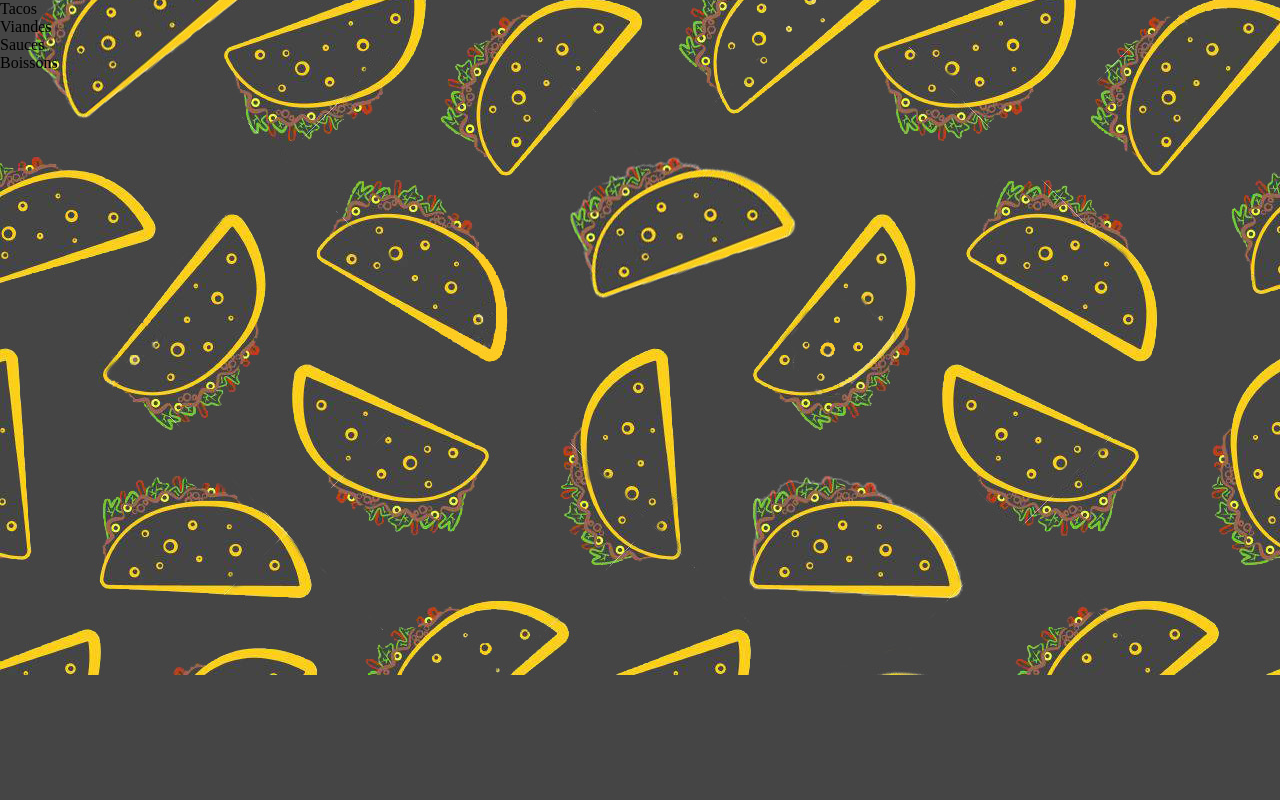
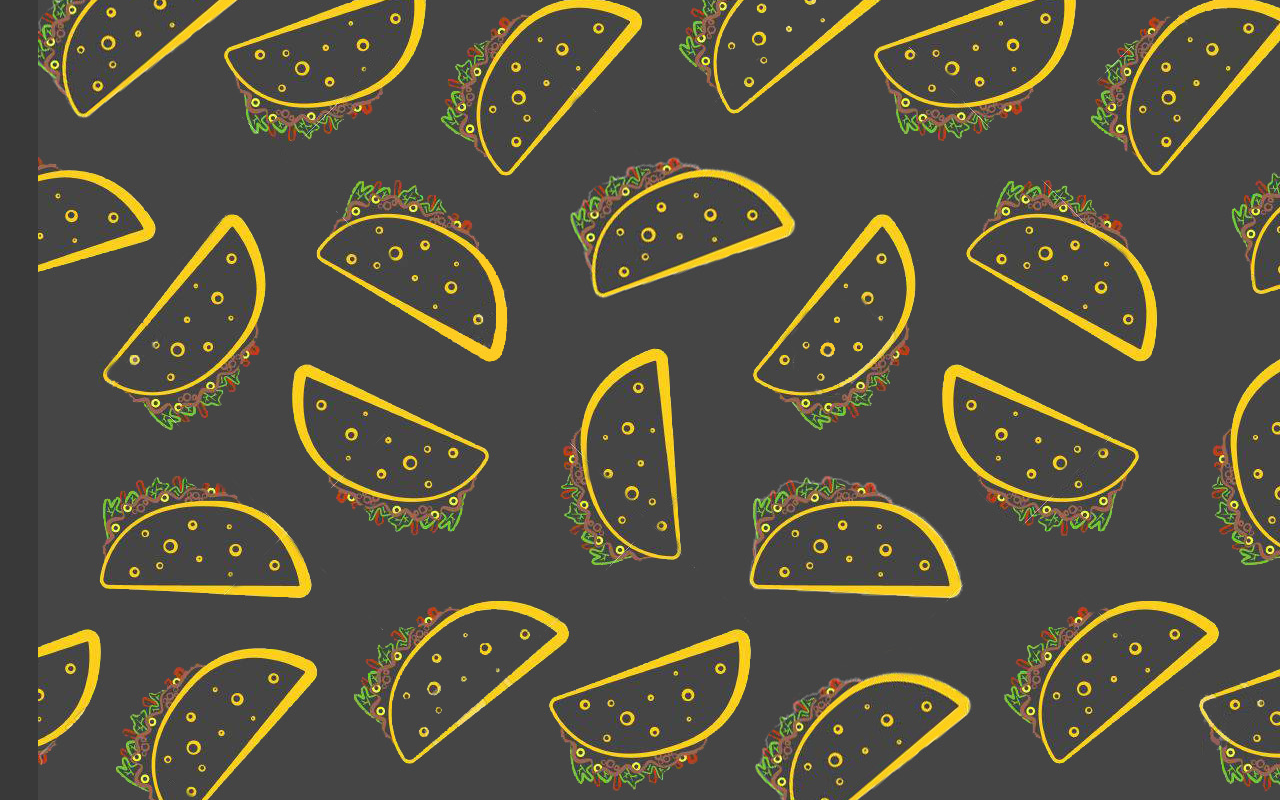
Before and after one commit to DarkUltraPSP/PPE02, a PHP site: page /Developpement/Accueil.php in a window 1280 px wide. Shown: the part 125-925 px from the top of the page. Before the commit the page ends 800 px from the top, so only its background shows below. Run offline with PHP 8.4, Linux system fonts and the light colour scheme; data comes from the database, SQL or seed files in the repository; data that the repository does not hold is empty; some libraries are stand-ins or nearby versions.

Commit message:
css accueil

```diff
--- a/Developpement/css/Organisation.css
+++ b/Developpement/css/Organisation.css
@@ -2,9 +2,80 @@
 {
     display: flex;
     flex-direction: row;
+    width: 100%;
+    height: 100%;
 }
 
 .menu
 {
+    display: flex;
+    flex-direction: column;
+    justify-content: space-around;
+    align-items: center;
     height: 100%;
+    min-height: 800px;
+    width: 3%;
+    color: white;
+    background-color: #393939;
+    transition-duration: 1s;
+    transition-timing-function: ease-in-out;
 }
+
+#menu-btn
+{
+    margin: 10px;
+    padding: 10px 50px;
+    background: none;
+    border: 4px solid;
+    color: white;
+    transition: transform 0.5s;
+    font-size: 20px;
+    font-family: 'Bookman Old Style';
+}
+
+.menu #menu-btn
+{
+    cursor: pointer;
+    list-style-type: none;
+    visibility: hidden;
+}
+
+#menu-btn:hover
+{
+    transform: scale(1.10);
+}
+
+.menu:hover
+{
+    width: 15%;
+    overflow: visible;
+}
+
+.menu:hover #menu-btn
+{
+    visibility: visible;
+    opacity: 1;
+    animation-name: fadeInOpacity;
+    animation-iteration-count: 1;
+    animation-timing-function: ease-in;
+    animation-duration: 2s;
+}
+
+@keyframes fadeInOpacity
+{
+    0%
+    {
+        opacity: 0;
+    }
+    100%
+    {
+        opacity: 1;
+    }
+}
+
+.displayVue
+{
+    display: flex;
+    width: 100%;
+    flex-wrap: wrap;
+}
--- a/Developpement/include/footer.php
+++ b/Developpement/include/footer.php
@@ -1,5 +1,7 @@
-        <footer>
+    </div>
+</div>
+<footer>
 
-        </footer>
-    </body>
+</footer>
+</body>
 </html>
--- a/Developpement/include/header.php
+++ b/Developpement/include/header.php
@@ -56,15 +56,17 @@ $types = TypeProduitManager::findAllType();
 
         <div class="Organisation">
             <div class="menu">
-                <ul>
                 <?php
                 foreach ($types as $type)
                 {
                     ?>
-                    <li><?php echo $type->getLibelle() ?> </li>
+                <form method="GET" action="Accueil.php">
+                    <input type="hidden" name="type" value="<?php echo $type->getIdTypeProduit() ?>"/>
+                    <input type="submit" value="<?php echo $type->getLibelle(); ?>" id="menu-btn" />
+                </form>
                     <?php
                 }
                 ?>
-                </ul>
             </div>
-        </div>
+            <div class="displayVue">
+                <!--Mettre l'include once ici-->
--- a/nbproject/private/private.xml
+++ b/nbproject/private/private.xml
@@ -3,9 +3,15 @@
     <editor-bookmarks xmlns="http://www.netbeans.org/ns/editor-bookmarks/2" lastBookmarkId="0"/>
     <open-files xmlns="http://www.netbeans.org/ns/projectui-open-files/2">
         <group>
+<<<<<<< Updated upstream
             <file>file:/C:/wamp64/www/PPE02/Developpement/data/Client.php</file>
             <file>file:/C:/wamp64/www/PPE02/Developpement/Connexion/ConnexionController.php</file>
             <file>file:/C:/wamp64/www/PPE02/Developpement/Connexion/Connexion.php</file>
+=======
+            <file>file:/C:/UwAmp/www/PPE02/Developpement/include/header.php</file>
+            <file>file:/C:/UwAmp/www/PPE02/Developpement/css/header.css</file>
+            <file>file:/C:/UwAmp/www/PPE02/Developpement/Connexion/ConnexionController.php</file>
+>>>>>>> Stashed changes
         </group>
     </open-files>
 </project-private>
```
Lines whose indentation alone changed are shown as unchanged.
